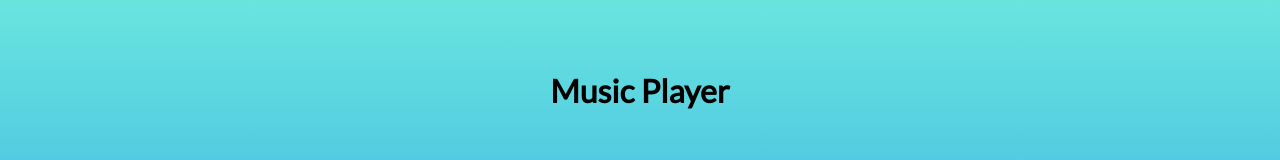
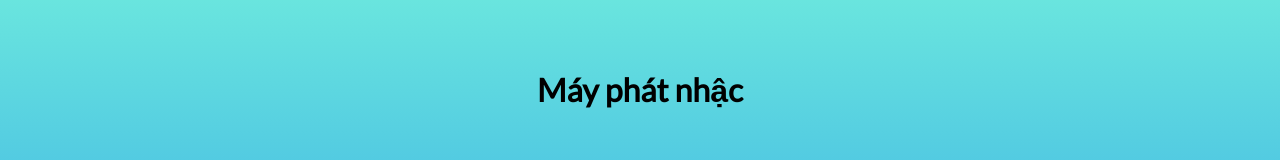
Before and after one commit to NgTangHieu/MusicPlayer, a plain HTML site: page index.html in a window 1280 px wide. Shown: the part 163-323 px from the top of the page. Drawn offline with Linux system fonts and the light colour scheme.

Commit message:
thay doi tieu de

```diff
--- a/index.html
+++ b/index.html
@@ -12,7 +12,7 @@
         <title>Music Player</title>
     </head>
     <body>
-        <h1>Music Player</h1>
+        <h1>Máy phát nhậc</h1>
 
         <div class="music-container" id="music-container">
             <div class="music-info">
```
